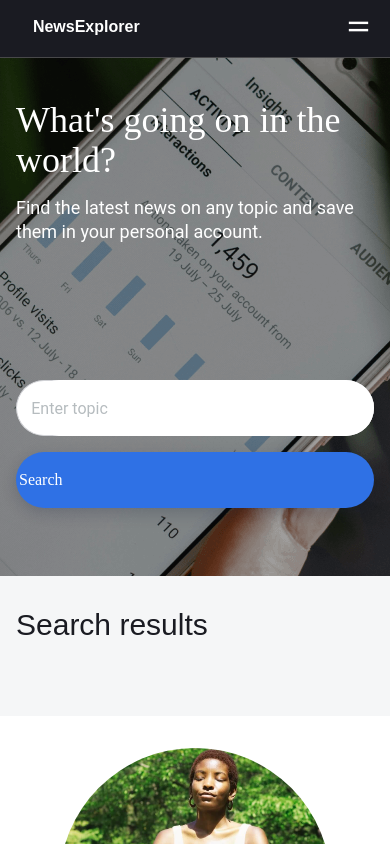
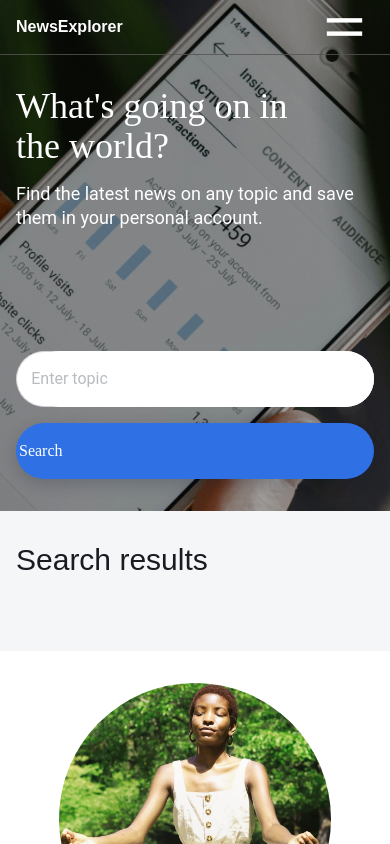
Before and after one commit to irmo12/news-explorer-frontend, a React (Create React App) app in the folder news-explorer/: page / in a window 390 px wide. Shown: the top 844 px of the page. Built offline with nearby package versions, Linux system fonts and the light colour scheme.

Commit message:
rev fixes, fonts bugged

```diff
--- a/news-explorer/src/components/Header/Header-Button/HeaderButton.css
+++ b/news-explorer/src/components/Header/Header-Button/HeaderButton.css
@@ -54,7 +54,7 @@
 
 @media screen and (max-width: 768px) {
   .header__button-logic {
-    padding: 0 6.8%;
+    padding: 0 7.5%;
     font-size: 16px;
   }
   .header__button-logic_home {
--- a/news-explorer/src/components/Header/Header.css
+++ b/news-explorer/src/components/Header/Header.css
@@ -62,10 +62,11 @@
   border: none;
   cursor: pointer;
   box-sizing: content-box;
-  height: 17px;
-  width: 17px;
   background-color: transparent;
   transition: visibility 0ms ease-in 0.4s;
+  box-sizing: content-box;
+  width: 100%;
+  height: 24px;
 }
 
 .header__phone-button_black {
@@ -95,8 +96,8 @@
 
 @media screen and (max-width: 550px) {
   .header {
-    background-color: #1a1b22;
-    padding: 17px 0 0;
+    background-color: transparent;
+    padding: 10px 0 0;
     width: 100%;
     flex-flow: column nowrap;
     border-bottom: none;
@@ -111,15 +112,18 @@
     top: 0;
     left: 0;
     padding-bottom: 22px;
+    background-color: #1a1b22;
+
   }
 
   .header__content {
     display: flex;
     flex-flow: row nowrap;
     border-bottom: 1px solid rgba(84, 84, 84, 0.8);
-    padding: 0 2% 2.48vh 2%;
     justify-content: space-evenly;
     align-items: center;
+    padding: 0 0 14px 0;
+    margin-top: 4px;
   }
 
   .header__title {
@@ -129,6 +133,6 @@
   }
 
   .header__phone-button {
-    margin-right: 16px;
+    margin-right: 19px;
   }
 }
--- a/news-explorer/src/components/Main/Main.css
+++ b/news-explorer/src/components/Main/Main.css
@@ -17,11 +17,16 @@
   display: flex;
   flex-flow: column nowrap;
   align-items: center;
-  min-height: 576px;
+}
+
+@media screen and (max-width: 768px) {
+  .main__header-search-container {
+    min-height: 400px;
+  }
 }
 
 @media screen and (max-width: 550px) {
   .main__header-search-container {
-    max-height: 536px;
+    max-height: 576px;
   }
 }
--- a/news-explorer/src/components/Navigation/Navigation.css
+++ b/news-explorer/src/components/Navigation/Navigation.css
@@ -52,6 +52,7 @@
 
   .nav-container {
     gap: 5%;
+    margin-right: 1.5%;
   }
 }
 
--- a/news-explorer/src/components/SearchForm/SearchForm.css
+++ b/news-explorer/src/components/SearchForm/SearchForm.css
@@ -125,16 +125,17 @@
   .search-form {
     margin: 5vh 10vh 6vh;
     max-width: 60vh;
-    gap: 50px;;
+    gap: 48px;
   }
 
   .search-form__heading {
     font-size: 36px;
     line-height: 40px;
+    width: 85%;
   }
 
   .search-form__txt-container {
-    gap: 16px;;
+    gap: 16px;
   }
 
   .search-form__submit {
@@ -145,12 +146,12 @@
 
 @media screen and (max-width: 550px) {
   .search-form {
-    margin: 5vh 16px 32px;
+    margin: 30px 16px 32px;
     gap: 16px;
   }
 
   .search-form__txt-container {
-    margin-bottom: 120px;
+    margin-bottom: 105px;
   }
 
   .search-form__submit,
```
